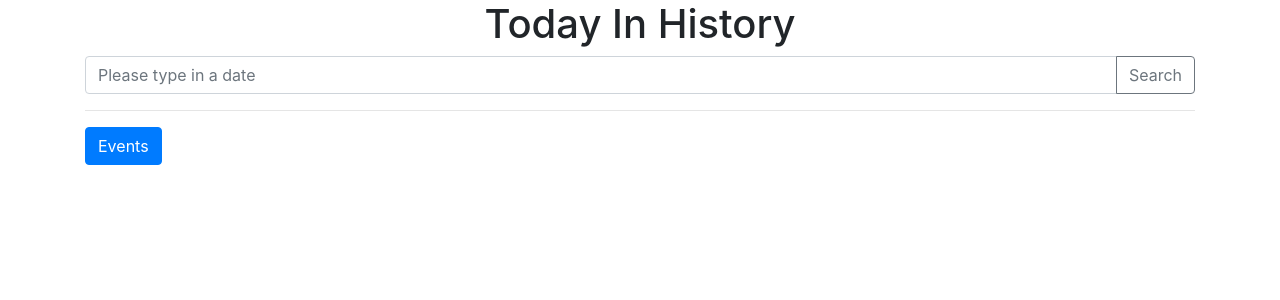
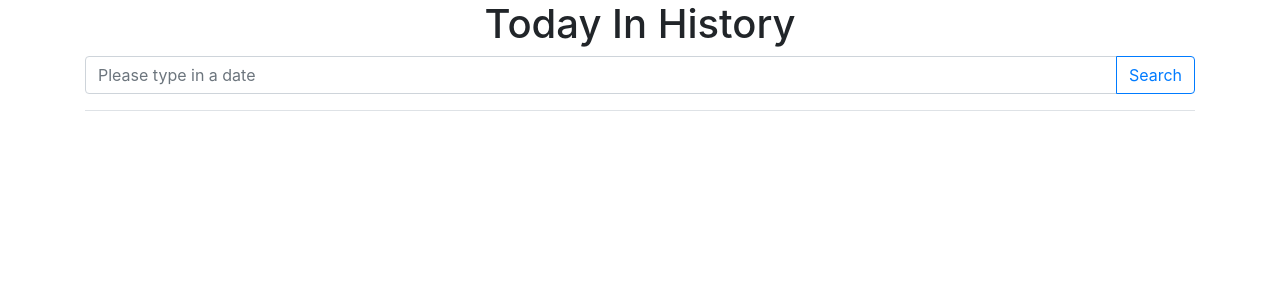
Before and after one commit to jwkim960315/TodayInHistory, a React (Create React App) app: page / in a window 1280 px wide. Shown: the top 300 px of the page. Built offline with nearby package versions, Linux system fonts and the light colour scheme.

Commit message:
Tabs Working as expected

```diff
--- a/package.json
+++ b/package.json
@@ -4,7 +4,6 @@
   "private": true,
   "dependencies": {
     "axios": "^0.18.0",
-    "cors": "^2.8.5",
     "react": "^16.7.0",
     "react-dom": "^16.7.0",
     "react-scripts": "2.1.1"
--- a/src/components/App.js
+++ b/src/components/App.js
@@ -21,7 +21,8 @@ class App extends React.Component {
 
 		this.state = {
 			occurrences: {},
-			selectedTab: ''
+			selectedTab: 'Events',
+			types: []
 		}
 	}
 
@@ -45,8 +46,17 @@ class App extends React.Component {
 		}
 
 		const response = await todayInHistory.get(`/${date}`);
-		console.log(response.data);
-		this.setState({ occurrences: response.data });
+		console.log(Object.keys(response.data.data).map((typeName,i) => {
+			return ({
+				typeName,
+				typeColor: ['primary','success','dark'][i],
+				isTabActive: false
+			})
+		}));
+		this.setState({
+			occurrences: response.data,
+			types: Object.keys(response.data.data)
+		});
 	}
 
 	render() {
@@ -54,10 +64,10 @@ class App extends React.Component {
 			<div className="container">
 				<h1 className="title">Today In History</h1>
 				<SearchBar onSearchSubmit={this.onSearchSubmit} />
-				<hr />
-				<p>
-					<OccurrencesTab onTabSelect={this.onTabSelect} />
-				</p>
+				<OccurrencesTab
+					onTabSelect={this.onTabSelect}
+					types={this.state.types}
+				/>
 				<div className="row">
 					<div className="col">
 						<OccurrencesContainer
--- a/src/components/Occurrence.js
+++ b/src/components/Occurrence.js
@@ -2,13 +2,15 @@ import React from 'react';
 
 const Occurrence = ({ occurrence, date }) => {
 	return (
+		<div className="">
 			<div className="card">
 			  <div className="card-header">
 			    {`${date}, ${occurrence.year}`}
 			  </div>
 			  <div className="card-body">
 			    <p className="card-text">{occurrence.text}</p>
-		    <a href={occurrence.links[0].link} className="">{occurrence.links[0].title}</a>
+			    <a href={occurrence.links[0].link}>{occurrence.links[0].title}</a>
+			  </div>
 			</div>
 		</div>
 	);
--- a/src/components/OccurrencesContainer.js
+++ b/src/components/OccurrencesContainer.js
@@ -15,30 +15,30 @@ class OccurrencesContainer extends React.Component {
 
 	occurrencesJSXCreator(occurrencesObj,selectedTab) {
 		if (!Object.keys(occurrencesObj).length) {
-			return <div>There is no data yet</div>;
-		} else if (!selectedTab) {
-			return <div>Tab has not been selected</div>;
-		};
+			return <div></div>;
+		}
 
 		const occurrences = occurrencesObj.data[selectedTab];
 		// console.log(occurrences);
 
 
 
-		return occurrences.map(occurrence => (<Occurrence
-												occurrence={occurrence}
-												date={occurrencesObj.date}
-												className="occurrence"
-									   />));
+		return occurrences.map((occurrence,i) => {
+			return (<Occurrence
+						className="occurrence"
+						occurrence={occurrence}
+						date={occurrencesObj.date}
+	    	   	   	/>);
+		});
 	};
 
 	render() {
 		return (
-			<div className="collapse multi-collapse" id="onlyOneContainer">
-		      <div className="card card-body occurrences-container">
-		        {this.occurrencesJSXCreator(this.props.occurrences,this.props.selectedTab)}
-		      </div>
-		    </div>
+			<div className="tab-content occurrences-container" id="nav-tabContent">
+				<div className={`tab-pane fade show active`} id="events" role="tabpanel" aria-labelledby="events-tab">
+				  	{this.occurrencesJSXCreator(this.props.occurrences,this.props.selectedTab)}
+			  	</div>
+			</div>
 		);
 	}
 }
--- a/src/components/OccurrencesTab.js
+++ b/src/components/OccurrencesTab.js
@@ -3,23 +3,49 @@ import React from 'react';
 class OccurrencesTab extends React.Component {
 	constructor(props) {
 		super(props);
-
+		this.tabJSXCreator = this.tabJSXCreator.bind(this);
+		this.state = {
+			selectedTab: '',
+			tabColors: ['primary','success','dark'],
+			tabActivity: ['','','']
+		}
 	}
 
+	tabJSXCreator(types,tabColors,tabActivity) {
+		if (types === 0) {
+			return <div></div>;
+		}
+
+		console.log(tabActivity);
+
+
+		return types.map((type,i) => {
+			const isActive = (i === 0) ? 'active' : '';
+			return (
+					<a
+						key={i}
+						className={`nav-item nav-link flex-sm-fill text-sm-center btn-outline-${this.state.tabColors[i]} ${isActive}`}
+						id="events-tab"
+						data-toggle="tab"
+						href="#events"
+						role="tab"
+						aria-controls="events"
+						aria-selected="true"
+						onClick={e => this.props.onTabSelect(e)}
+					>
+						{type}
+					</a>
+			);
+		});
+	}
 
 	render() {
 		return (
-			<a
-				className="btn btn-primary"
-				data-toggle="collapse"
-				href="#onlyOneContainer"
-				role="button"
-				aria-expanded="false"
-				aria-controls="onlyOneContainer"
-				onClick={e => this.props.onTabSelect(e)}
-			>
-				Events
-			</a>
+				<nav className="nav-pills flex-column flex-sm-row">
+					<div className="nav nav-tabs" id="nav-tab" role="tablist">
+						{this.tabJSXCreator(this.props.types,this.state.tabColors,this.state.tabActivity)}
+					</div>
+				</nav>
 		);
 	}
 };
--- a/src/components/SearchBar.js
+++ b/src/components/SearchBar.js
@@ -29,7 +29,7 @@ class SearchBar extends React.Component {
 				  	value={this.state.input}
 				  />
 				  <div className="input-group-append">
-				    <button className="btn btn-outline-secondary" type="submit" id="button-addon2">Search</button>
+				    <button className="btn btn-outline-primary" type="submit" id="button-addon2">Search</button>
 				  </div>
 				</div>
 			</form>
--- a/src/css/OccurrencesContainer.css
+++ b/src/css/OccurrencesContainer.css
@@ -1,8 +1,7 @@
 .occurrences-container {
-	display: grid;
-	grid-template-columns: repeat(auto-fill, minmax(250px, 1fr));
+	/*display: grid !important;
+	grid-template-columns: repeat(auto-fill, minmax(250px, 1fr)) !important;*/
 }
 
 .occurrences-container .occurrence {
-
 }
```
Also changed, not shown: src/css/App.css (line endings or trailing spaces), 1 other file (tests, documents, lock files or other folders). Lines whose indentation alone changed are shown as unchanged.
